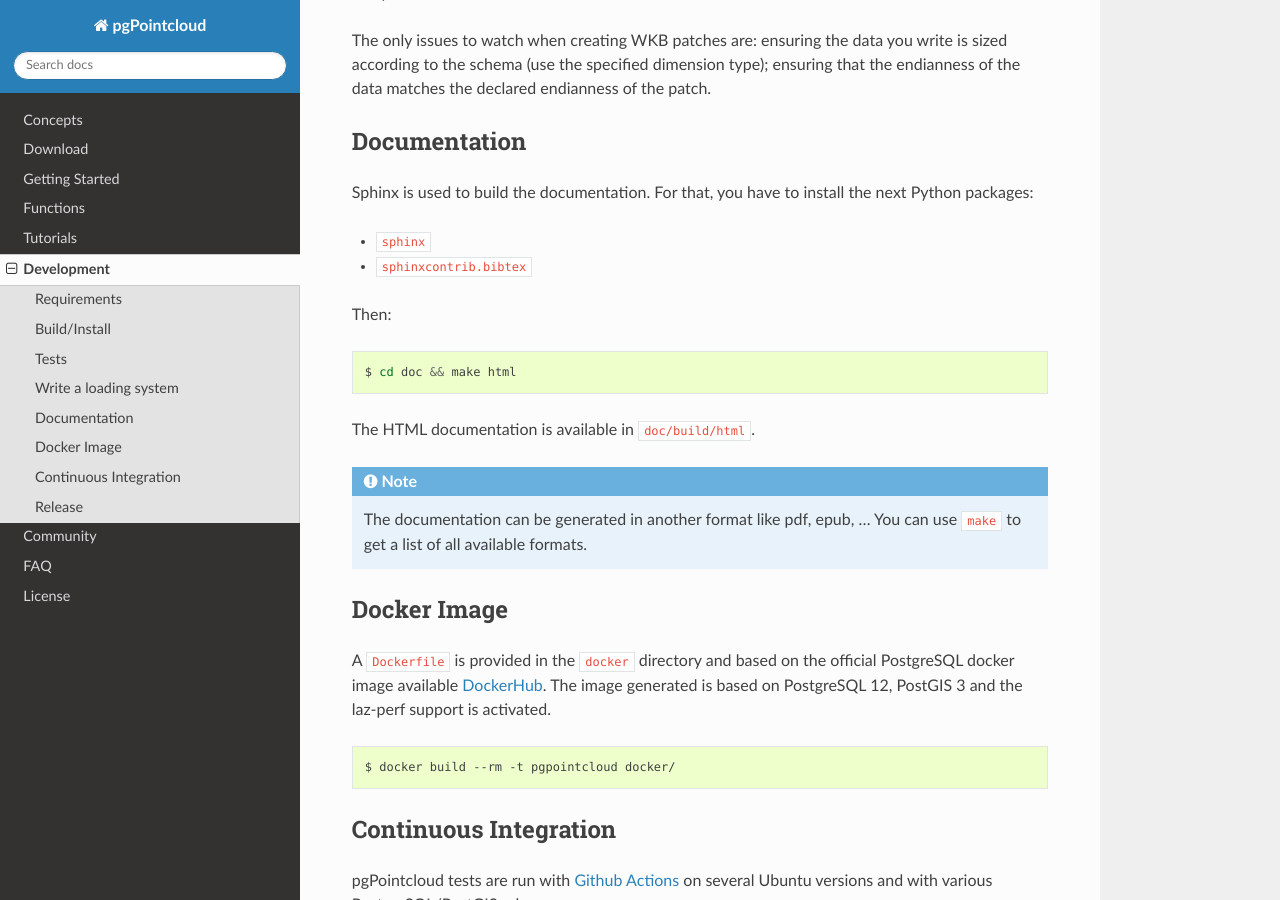
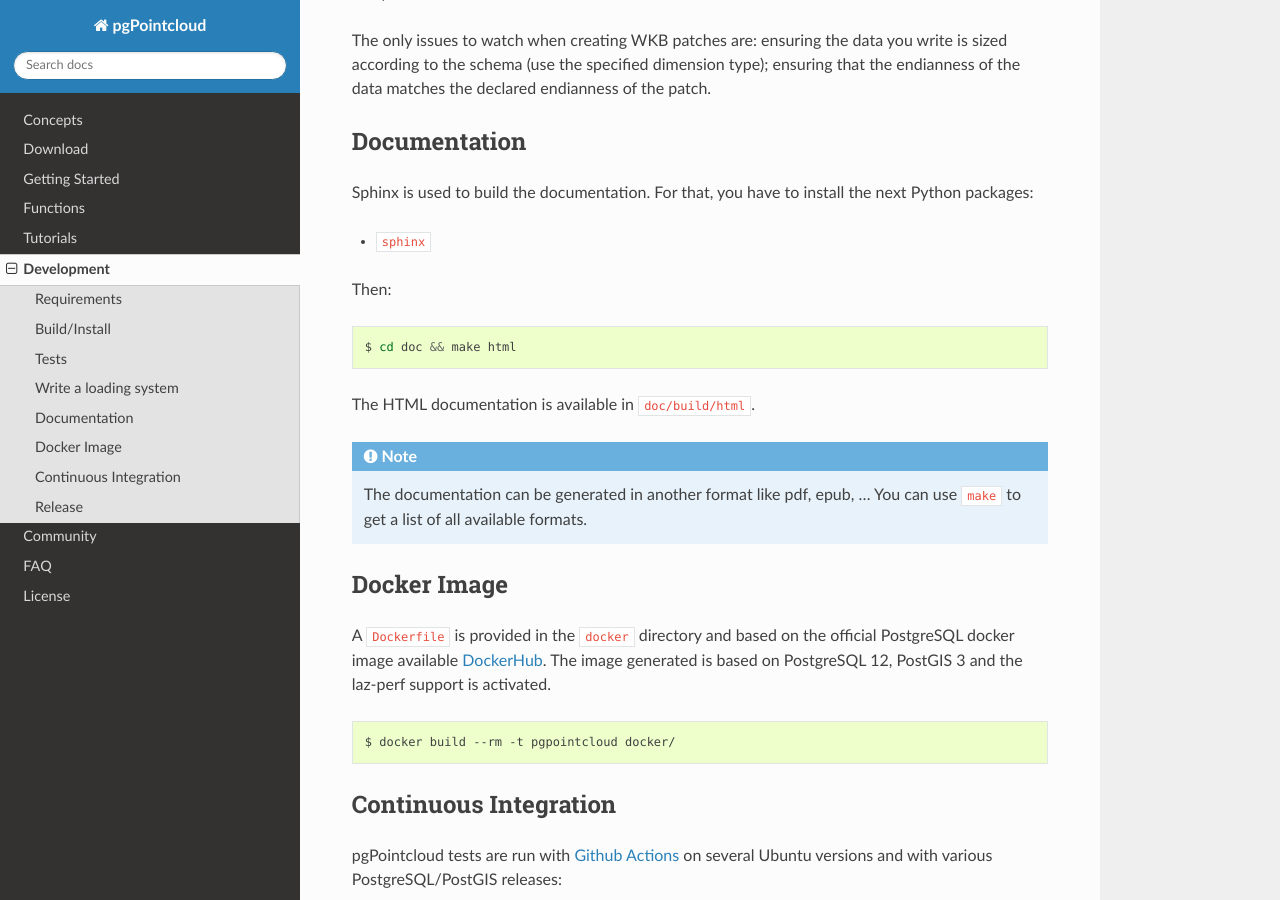
Before and after one commit to pgpointcloud/pointcloud, a Sphinx documentation site: the page built from doc/development.rst, in a window 1280 px wide and 900 px high, scrolled down 1494 px. Built offline with Sphinx 7.4.7 and the Read the Docs theme 2.0.0, drawn with Linux system fonts in a browser that asks for light colours.

Commit message:
bibtex extension is not necessary

```diff
--- a/doc/conf.py
+++ b/doc/conf.py
@@ -25,7 +25,7 @@
 # coming with Sphinx (named 'sphinx.ext.*') or your custom ones.
 extensions = ['sphinx.ext.autodoc',
               'sphinx.ext.mathjax', 'sphinx.ext.intersphinx',
-              'sphinxcontrib.bibtex', 'embed']
+              'embed']
 
 
 # Add any paths that contain templates here, relative to this directory.
--- a/doc/development.rst
+++ b/doc/development.rst
@@ -92,7 +92,6 @@
 next Python packages:
 
 - ``sphinx``
-- ``sphinxcontrib.bibtex``
 
 Then:
 
```
Also changed, not shown: 1 other file.
